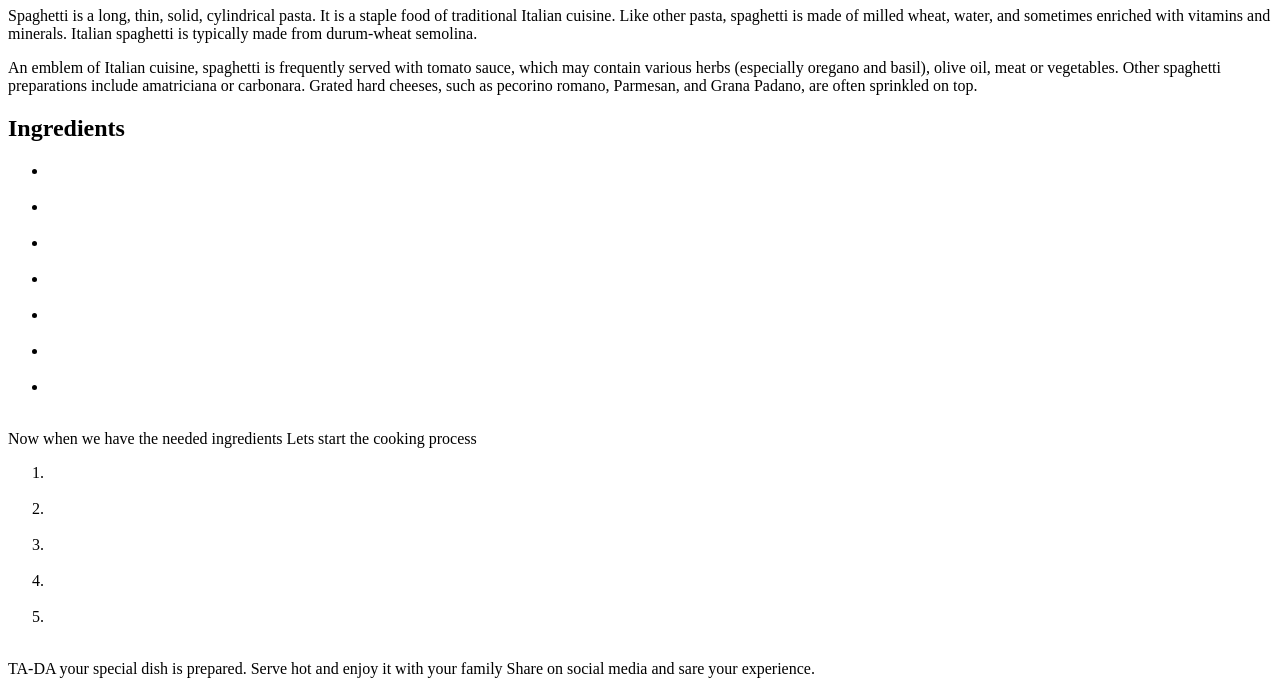
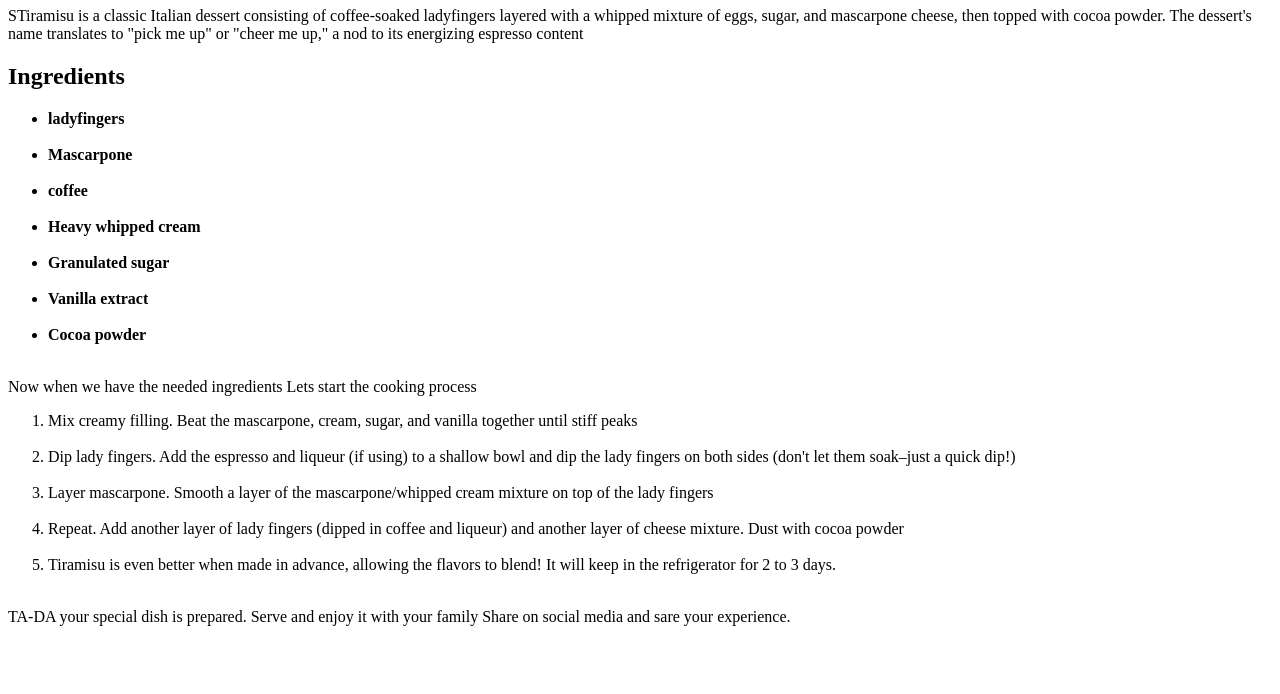
Before and after one commit to priyamshuk2007-web/odin-recipes, a plain HTML site: page Tiramisu.html in a window 1280 px wide. Shown: the part 385-1079 px from the top of the page. After the commit the page ends 1027 px from the top, so only its background shows below. Drawn offline with Linux system fonts and the light colour scheme.

Commit message:
Made the tiramisu webpage

```diff
--- a/Tiramisu.html
+++ b/Tiramisu.html
@@ -2,49 +2,48 @@
 <html lang="en">
     <head>
         <meta charset ="UTF-8">
-        <title>Spaghetti</title>
+        <title>Tiramisu Recipie</title>
     </head>
 
 
 
     <body>
-        <img src=" https://images.immediate.co.uk/production/volatile/sites/30/2018/07/RedPepperAnchovySpaghetti-copy-1dec261.jpg?resize=1366,1242" alt="Images Of Spaghetti">
-        <H1>Spaghetti</H1>
-            <section><p>Spaghetti is a long, thin, solid, cylindrical pasta. It is a staple food of traditional Italian cuisine.
-                Like other pasta, spaghetti is made of milled wheat, water, and sometimes enriched with vitamins and minerals. Italian spaghetti is typically made from durum-wheat semolina.
+        <img src="https://tastesbetterfromscratch.com/wp-content/uploads/2017/04/Tiramisu-15.jpg" alt="Images Of Tiramisu">
+        <H1>Tiramisu</H1>
+            <section><p>STiramisu is a classic Italian dessert consisting of coffee-soaked
+                ladyfingers layered with a whipped mixture of eggs, sugar, and mascarpone cheese,
+                then topped with cocoa powder. The dessert's name translates to "pick me up"
+                 or "cheer me up," a nod to its energizing espresso content
             </p>
 
-                <p>An emblem of Italian cuisine, spaghetti is frequently served
-                    with tomato sauce, which may contain various herbs (especially oregano and basil),
-                    olive oil, meat or vegetables. Other spaghetti preparations include amatriciana or carbonara.
-                    Grated hard cheeses, such as pecorino romano, Parmesan, and Grana Padano, are often sprinkled on top.
 
-                 </p>
             </section>
             <main>
                 <h2>
                     <strong>Ingredients</strong>
                 </h2>
                 <ul>
-                    <li><strong></strong>
+                    <li><strong>ladyfingers</strong>
                        </li><br>
-                    <li><strong></strong></li><br>
-                    <li><strong></strong></li><br>
-                    <li><strong></strong></li><br>
-                    <li><strong></strong></li><br>
-                    <li><strong></strong></li><br>
-                    <li><strong></strong></li> <br>
+                    <li><strong>Mascarpone</strong></li><br>
+                    <li><strong>coffee</strong></li><br>
+                    <li><strong>Heavy whipped cream</strong></li><br>
+                    <li><strong>Granulated sugar</strong></li><br>
+                    <li><strong>Vanilla extract</strong></li><br>
+                    <li><strong>Cocoa powder</strong></li> <br>
                 </ul>
                 <p>Now when we have the needed ingredients Lets start the cooking process</p>
 
                 <ol>
-                    <li></li><br>
-                    <li></li><br>
-                    <li></li><br>
-                    <li></li><br>
-                    <li></li><br>
+                    <li>Mix creamy filling. Beat the mascarpone, cream, sugar, and vanilla together until stiff peaks</li><br>
+                    <li>Dip lady fingers. Add the espresso and liqueur (if using) to a shallow
+                        bowl and dip the lady fingers on both sides (don't let them soak–just a quick dip!)</li><br>
+                    <li>Layer mascarpone. Smooth a layer of the mascarpone/whipped cream mixture on top of the lady fingers</li><br>
+                    <li>Repeat. Add another layer of lady fingers (dipped in coffee and liqueur) and another layer of cheese
+                        mixture. Dust with cocoa powder</li><br>
+                    <li>Tiramisu is even better when made in advance, allowing the flavors to blend! It will keep in the refrigerator for 2 to 3 days.</li><br>
                 </ol>
-                <p>TA-DA your special dish is prepared. Serve hot and enjoy it with your family
+                <p>TA-DA your special dish is prepared. Serve and enjoy it with your family
                     Share on social media and sare your experience.
                 </p>
             </main>
```
